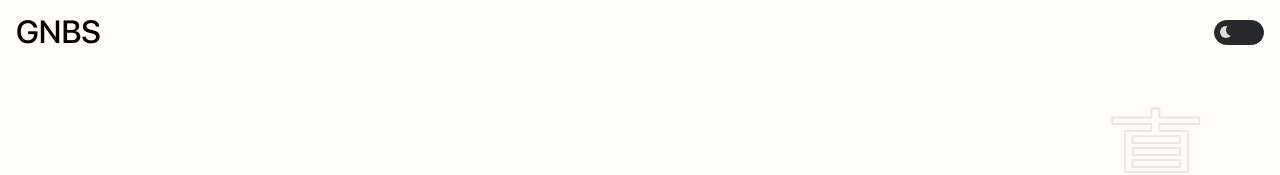
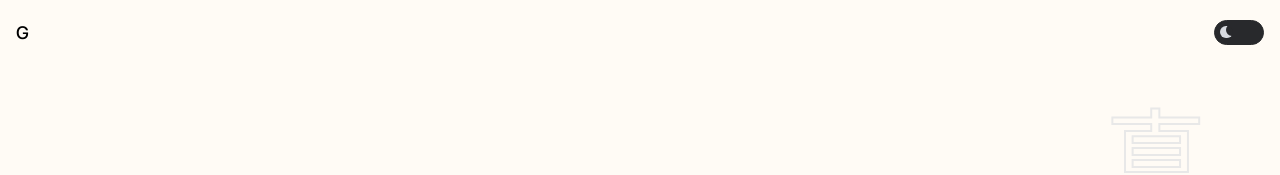
Before and after one commit to GabrielNBS/repository, a React (Create React App) app: page / in a window 1280 px wide. Shown: the top 175 px of the page. Built offline with nearby package versions, Linux system fonts and the light colour scheme; a web font is replaced by a local one.

Commit message:
style: Add Header component and remove Navbar; Update Project Dependencies

```diff
--- a/package.json
+++ b/package.json
@@ -47,6 +47,7 @@
   },
   "devDependencies": {
     "@types/aos": "^3.0.7",
+    "@types/lodash": "^4.17.16",
     "@types/rellax": "^1.7.7",
     "@types/styled-components": "^5.1.34",
     "eslint-config-prettier": "^9.1.0",
--- a/src/App.tsx
+++ b/src/App.tsx
@@ -2,7 +2,7 @@ import React, { useEffect, useRef, useState } from 'react'
 import AOS from 'aos'
 import 'aos/dist/aos.css'
 import GlobalStyle from './styles/GlobalStyle'
-import Header from './Components/Navbar/NavBar'
+import Header from './Components/Header'
 import { ThemeProvider } from 'styled-components'
 import darkTheme from './styles/themes/dark'
 import lightTheme from './styles/themes/light'
--- /dev/null
+++ b/src/Components/Header/index.tsx
@@ -0,0 +1,57 @@
+import React, { useEffect, useState } from 'react'
+import * as S from './styles'
+import ThemeButtonChange from '../ThemeButtonChange/ThemeButtonChange'
+import { ThemeToggleProps } from '../../types/ThemesProps'
+import { Text } from '../Text/styles'
+
+const NavBar: React.FC<ThemeToggleProps> = ({ toggleTheme }) => {
+  const [isScrolled, setIsScrolled] = useState(false)
+  const [isExpanded, setIsExpanded] = useState(false)
+  const [isMobileOrTablet, setIsMobileOrTablet] = useState(false)
+
+  // Detecta o tamanho da tela
+  useEffect(() => {
+    const checkScreenSize = () => {
+      setIsMobileOrTablet(window.innerWidth < 1024)
+    }
+
+    checkScreenSize()
+    window.addEventListener('resize', checkScreenSize)
+    return () => window.removeEventListener('resize', checkScreenSize)
+  }, [])
+
+  // Reseta a expansão se houver scroll
+  useEffect(() => {
+    const handleScroll = () => {
+      if (window.scrollY > 450) {
+        setIsScrolled(true)
+        if (isExpanded) setIsExpanded(false)
+      } else {
+        setIsScrolled(false)
+      }
+    }
+
+    window.addEventListener('scroll', handleScroll)
+    return () => window.removeEventListener('scroll', handleScroll)
+  }, [isExpanded])
+
+  const handleHeaderClick = () => {
+    if (isMobileOrTablet) {
+      setIsExpanded((prev) => !prev)
+    }
+  }
+
+  return (
+    <S.Header
+      className={`${isScrolled ? 'scrolled' : ''} ${isExpanded ? 'expanded' : ''}`}
+      onClick={handleHeaderClick}
+    >
+      <Text as="h1">G</Text>
+      {(!isMobileOrTablet || isExpanded) && (
+        <ThemeButtonChange toggleTheme={toggleTheme} />
+      )}
+    </S.Header>
+  )
+}
+
+export default NavBar
--- /dev/null
+++ b/src/Components/Header/styles.ts
@@ -0,0 +1,80 @@
+import styled from 'styled-components'
+import { ToggleSwitch } from '../ThemeButtonChange/styles'
+
+export const Header = styled.header`
+  display: flex;
+  position: sticky;
+  top: 0;
+  left: 0;
+  width: 100%;
+  height: 4rem;
+  padding: 0 1rem;
+  justify-content: space-between;
+  align-items: center;
+  z-index: 1;
+  transition: all 0.2s ease-in-out;
+
+  &::after {
+    content: '';
+    position: absolute;
+    top: 0;
+    right: 0;
+    width: 0;
+    height: 100%;
+    background-color: ${({ theme }) => theme.color.secondary};
+    transition: all 0.2s ease-in-out;
+  }
+
+  &.scrolled {
+    width: 15%;
+    top: 2%;
+    left: 2%;
+    border-radius: 3rem;
+    transition: all 0.2s ease-in-out;
+
+    @media ${({ theme }) => theme.device.mobile} {
+      opacity: 0.7;
+    }
+    &::after {
+      border-radius: 3rem;
+      width: 100%;
+      z-index: -1;
+    }
+
+    h1 {
+      font-size: 2rem;
+      cursor: pointer;
+    }
+
+    a:hover,
+    h1:hover {
+      color: ${({ theme }) => theme.color.secondary};
+    }
+
+    ul {
+      display: flex;
+      gap: 1rem;
+
+      a {
+        color: ${({ theme }) => theme.color.primary};
+        transition: color 0.3s ease-in-out;
+      }
+    }
+
+    a,
+    h1 {
+      color: ${({ theme }) => theme.background.primary};
+      transition: color 0.3s ease-in-out;
+    }
+
+    a:hover,
+    &:hover {
+      color: ${({ theme }) => theme.background.secondary};
+    }
+  }
+
+  &.expanded {
+    width: 30%;
+    opacity: 1;
+  }
+`
--- a/src/Components/Navbar/NavBar.tsx
+++ /dev/null
@@ -1,78 +0,0 @@
-import React, { useEffect, useState, useRef } from 'react'
-import * as S from './styles'
-import ThemeButtonChange from '../ThemeButtonChange/ThemeButtonChange'
-import { ThemeToggleProps } from '../../types/ThemesProps'
-import { Text } from '../Text/styles'
-import { Button } from '../Button/styles'
-
-const NavBar: React.FC<ThemeToggleProps> = ({ toggleTheme }) => {
-  const [isScrolled, setIsScrolled] = useState(false)
-  const [isMobile, setIsMobile] = useState(window.innerWidth < 768)
-  const [isMenuOpen, setIsMenuOpen] = useState(false)
-  const menuRef = useRef<HTMLDivElement>(null)
-
-  useEffect(() => {
-    const handleScroll = () => setIsScrolled(window.scrollY > 450)
-    const handleResize = () => setIsMobile(window.innerWidth < 768)
-    const handleClickOutside = (event: MouseEvent) => {
-      if (menuRef.current && !menuRef.current.contains(event.target as Node)) {
-        setIsMenuOpen(false)
-      }
-    }
-
-    window.addEventListener('scroll', handleScroll)
-    window.addEventListener('resize', handleResize)
-    document.addEventListener('mousedown', handleClickOutside)
-
-    return () => {
-      window.removeEventListener('scroll', handleScroll)
-      window.removeEventListener('resize', handleResize)
-      document.removeEventListener('mousedown', handleClickOutside)
-    }
-  }, [])
-
-  const toggleMenu = () => setIsMenuOpen(!isMenuOpen)
-  return (
-    <>
-      <S.Header className={isScrolled ? 'scrolled' : ''}>
-        {isMobile ? (
-          <>
-            <S.HamburgerMenu onClick={toggleMenu}>
-              <span />
-              <span />
-              <span />
-            </S.HamburgerMenu>
-            {isMenuOpen && (
-              <>
-                <S.MobileNav isOpen={isMenuOpen} ref={menuRef}>
-                  <div>
-                    <ul>
-                      <li>
-                        <Button as="a">Linkedin</Button>
-                      </li>
-                      <li>
-                        <Button as="a">GitHub</Button>
-                      </li>
-                      <li>
-                        <Button as="a">WhatsApp</Button>
-                      </li>
-                    </ul>
-                  </div>
-                  <ThemeButtonChange toggleTheme={toggleTheme} />
-                </S.MobileNav>
-              </>
-            )}
-          </>
-        ) : (
-          <>
-            <Text as="h1">GNBS</Text>
-            <S.Header></S.Header>
-            <ThemeButtonChange toggleTheme={toggleTheme} />
-          </>
-        )}
-      </S.Header>
-    </>
-  )
-}
-
-export default NavBar
--- a/src/Components/Navbar/styles.ts
+++ /dev/null
@@ -1,121 +0,0 @@
-import styled from 'styled-components'
-import { Text } from '../Text/styles'
-import { Button } from '../Button/styles'
-
-export const Header = styled.header`
-  display: flex;
-  position: sticky;
-  top: 0;
-  left: 0;
-  height: 4rem;
-  padding: 0 1rem;
-  justify-content: space-between;
-  align-items: center;
-  z-index: 10;
-
-  /* Pseudo-elemento para efeito de background */
-  &::after {
-    content: '';
-    position: absolute;
-    top: 0;
-    right: 0;
-    width: 0;
-    height: 100%;
-    background-color: ${({ theme }) => theme.color.secondary};
-    transition: width 0.2s ease-in-out;
-  }
-
-  h1 {
-    font-size: 2rem;
-    cursor: pointer;
-  }
-
-  /* Hover padrão */
-  a:hover,
-  h1:hover {
-    color: ${({ theme }) => theme.color.secondary};
-  }
-
-  ul {
-    display: flex;
-    gap: 1rem;
-
-    a {
-      color: ${({ theme }) => theme.color.primary};
-      transition: color 0.3s ease-in-out;
-    }
-  }
-
-  &.scrolled {
-    &::after {
-      width: 100%;
-      z-index: -1;
-    }
-
-    a,
-    h1 {
-      color: ${({ theme }) => theme.background.primary};
-      transition: color 0.3s ease-in-out;
-    }
-
-    a:hover,
-    &:hover {
-      color: ${({ theme }) => theme.background.secondary};
-    }
-  }
-
-  /* Ajuste para dispositivos mobile */
-  @media ${({ theme }) => theme.device.mobile} {
-    ${Text} {
-      display: none;
-    }
-
-    flex-direction: row-reverse;
-  }
-`
-
-export const HamburgerMenu = styled.div`
-  display: flex;
-  flex-direction: column;
-  justify-content: space-between;
-  width: 1.5rem;
-  height: 1.5rem;
-  cursor: pointer;
-
-  span {
-    width: 100%;
-    height: 0.25rem;
-    background-color: ${({ theme }) => theme.color.primary};
-  }
-`
-
-export const MobileNav = styled.nav<{ isOpen: boolean }>`
-  position: absolute;
-  top: 0;
-  right: 0;
-  width: 50%;
-  height: 100dvh;
-  display: flex;
-  padding: 1rem;
-  justify-content: space-between;
-  flex-direction: column;
-  gap: 1rem;
-  background-color: #3c3d37;
-  box-shadow: 0 0 1rem rgba(0, 0, 0, 0.1);
-  transition: right 0.5s ease-in-out;
-
-  div:nth-child(2) {
-    margin: 0 auto;
-  }
-
-  ul {
-    display: flex;
-    flex-direction: column;
-
-    ${Button} {
-      text-align: center;
-      color: white;
-      display: flex;
-    }
-  }
-`
```
Also changed, not shown: 1 other file (tests, documents, lock files or other folders).
